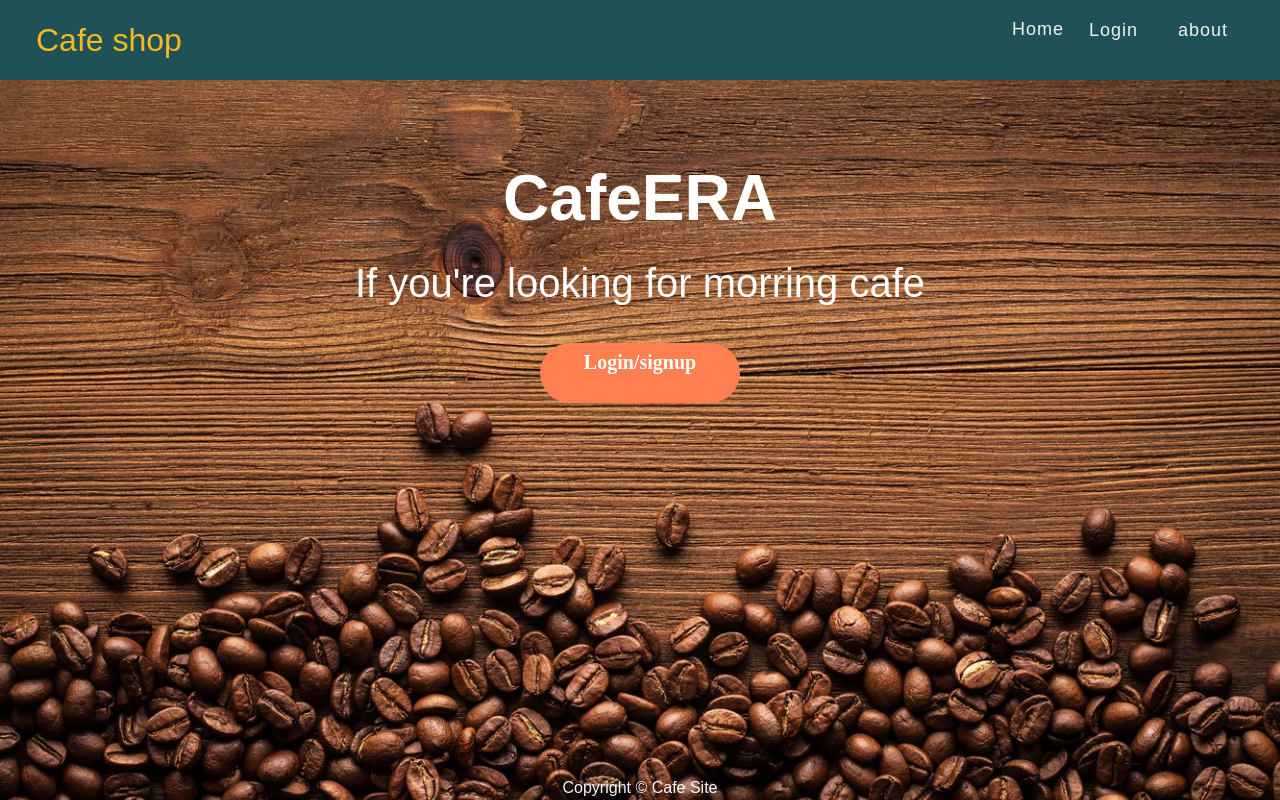
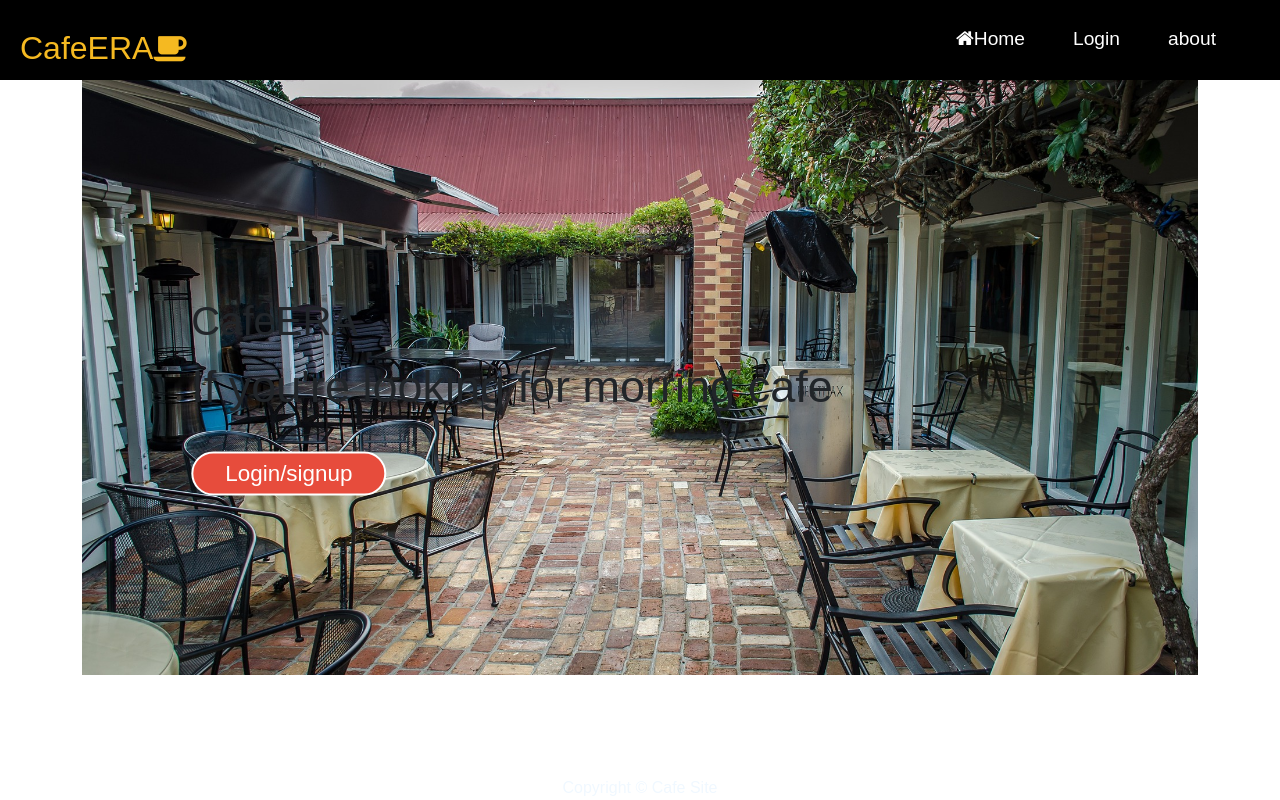
Before and after one commit to SoheelGadad/cafe-site, a React (Create React App) app in the folder frontend/: page / in a window 1280 px wide. Built offline with nearby package versions, Linux system fonts and the light colour scheme.

Commit message:
update on ui

```diff
--- a/frontend/public/index.html
+++ b/frontend/public/index.html
@@ -15,6 +15,10 @@
       user's mobile device or desktop. See https://developers.google.com/web/fundamentals/web-app-manifest/
     -->
     <link rel="manifest" href="%PUBLIC_URL%/manifest.json" />
+    <link
+      rel="stylesheet"
+      href="https://maxcdn.bootstrapcdn.com/font-awesome/4.4.0/css/font-awesome.min.css"
+    />
     <!--
       Notice the use of %PUBLIC_URL% in the tags above.
       It will be replaced with the URL of the `public` folder during the build.
--- a/frontend/src/App.js
+++ b/frontend/src/App.js
@@ -36,9 +36,7 @@ const App = () => {
     <>
       <UserContext.Provider>
         <Navbar setSearch={(s) => setSearch(s)} />
-
         <Routing />
-
         <Footer />
       </UserContext.Provider>
     </>
--- a/frontend/src/Pages/Home/Home.css
+++ b/frontend/src/Pages/Home/Home.css
@@ -1,26 +1,65 @@
-body {
-  background-color: rgb(247, 114, 13);
+.mainphoto {
+  background: url(../../images/1.jpg) no-repeat;
+  background-size: cover;
+  height: calc(85vh - 85px);
 }
-img {
-  transform: translateY(-10%);
+.title {
+  font-size: 45px;
+  color: var(--text-color);
+  position: absolute;
+  top: 50%;
+  left: 40%;
+  transform: translate(-50%, -50%);
+  transition: color 0.3s ease-in-out, box-shadow 0.3s ease-in-out;
 }
-.home-text {
-  width: 100%;
-  text-align: center;
+
+.home-text span {
+  color: white;
+  font-weight: 500;
+  text-transform: uppercase;
 }
+
+.home-text h1 {
+  color: white;
+  font-size: 4rem;
+  font-weight: 700;
+  margin-bottom: 1rem;
+}
+
+.looking-for-cafe {
+  color: white;
+  font-size: 2.5rem;
+  padding-bottom: 1.8%;
+  padding-right: 3%;
+  padding-left: 3%;
+}
+
 .book-table-btn {
-  background-color: coral;
-  border-radius: 30px;
-  font-size: 20px;
-  font-family: "Times New Roman", Times, serif;
-  font-weight: 800;
   color: white;
-  width: 200px;
-  height: 60px;
-  border: none;
+  font-size: 1.2rem;
+  padding: 2% 8%;
+  border-radius: 25px;
+  background-color: #e74c3c;
+  border: 2px white solid;
+  font-family: ABeeZee, sans-serif;
 }
 .book-table-btn:hover {
-  background-color: greenyellow;
-  color: black;
-  transition: 0.8s;
+  color: #e74c3c;
+  background-color: white !important;
+  border: 2px solid black !important;
 }
+
+.big-img {
+  width: 100%;
+  border-radius: 25px;
+  border-bottom-left-radius: 20px;
+}
+@media (min-width: 768px) {
+  .book-table-btn {
+    font-size: 1.4rem;
+    padding: 0.5% 5%;
+  }
+}
+.big-img-container {
+  padding: 10% 0;
+}
--- a/frontend/src/Pages/Home/home.js
+++ b/frontend/src/Pages/Home/home.js
@@ -20,15 +20,10 @@ function Home() {
   return (
     <MainScreen>
       <div>
-        <div class="home swiper" id="home">
-          <div class="swiper-wrapper">
-            <div class="swiper-slide container">
-              <div class="home-text">
+        <section class="mainphoto"></section>
+        <div class="title">
           <h1>CafeERA</h1>
-                <p className="looking-for-cafe">
-                  If you're looking for morring cafe
-                </p>
-
+          <p className="subtitle">If you're looking for morring cafe</p>
           {userInfo ? (
             <Button color="none" className="book-table-btn" href="/Book">
               Book a Table
@@ -40,10 +35,6 @@ function Home() {
           )}
         </div>
       </div>
-          </div>
-        </div>
-        <div class="swiper"></div>
-      </div>
     </MainScreen>
   );
 }
--- a/frontend/src/components/navbar.js
+++ b/frontend/src/components/navbar.js
@@ -1,6 +1,6 @@
 import React, { useEffect } from "react";
-import { NavbarBrand, NavLink } from "reactstrap";
-import { Nav, Navbar, NavDropdown } from "react-bootstrap";
+import { NavLink } from "react-router-dom";
+import { NavDropdown } from "react-bootstrap";
 import { useDispatch, useSelector } from "react-redux";
 import "./navbarStyle.css";
 
@@ -17,21 +17,38 @@ const Headers = (setSearch) => {
 
   useEffect(() => {}, [userInfo]);
 
+  const [click, setClick] = React.useState(false);
+
+  const handleClick = () => setClick(!click);
+  const Close = () => setClick(false);
+
   const Rendermenu = () => {
     return (
-      <ul className="nav-menu">
-        <li className="nav-links">
-          <NavLink href="/" activeClassName="active" className="nav-links">
+      <ul className={click ? "nav-menu active" : "nav-menu"}>
+        <li className="nav-item">
+          <NavLink
+            href="/"
+            activeClassName="active"
+            className="nav-links"
+            onClick={click ? handleClick : null}
+          >
+            <i className="fa fa-home"></i>
             Home
           </NavLink>
         </li>
 
         {userInfo ? (
           <>
-            <li>
-              <a href="/Book">Book A Table</a>
+            <li className="nav-item">
+              <NavLink
+                href="/Book"
+                activeClassName="active"
+                className="nav-links"
+                onClick={click ? handleClick : null}
+              >
+                Book A Table
+              </NavLink>
             </li>
-
             <NavDropdown
               title={`${userInfo.name}`}
               id="collasible-nav-dropdown"
@@ -49,32 +66,58 @@ const Headers = (setSearch) => {
               </NavDropdown.Item>
 
               <NavDropdown.Divider />
-              <li>
-                <a onClick={logoutHandler}>Logout</a>
+              <li className="nav-item">
+                <NavLink
+                  activeClassName="active"
+                  className="nav-links"
+                  onClick={logoutHandler}
+                >
+                  Logout
+                </NavLink>
               </li>
             </NavDropdown>
           </>
         ) : (
-          <li>
-            <a href="/Login">Login</a>
+          <li className="nav-item">
+            <NavLink
+              href="/Login"
+              activeClassName="active"
+              className="nav-links"
+              onClick={click ? handleClick : null}
+            >
+              Login
+            </NavLink>
           </li>
         )}
-        <li>
-          <a href="#">about</a>
+        <li className="nav-item">
+          <NavLink
+            href="#"
+            activeClassName="active"
+            className="nav-links"
+            onClick={click ? handleClick : null}
+          >
+            about
+          </NavLink>
         </li>
       </ul>
     );
   };
   return (
-    <div className="nav">
+    <>
+      <div className={click ? "main-container" : ""} onClick={() => Close()} />
+      <nav className="navbar" onClick={(e) => e.stopPropagation()}>
         <div className="nav-container">
           <NavLink href="/" className="nav-logo">
-          Cafe shop
+            CafeERA
+            <i className="fa fa-coffee"></i>
           </NavLink>
-
           <Rendermenu />
+          <div className="nav-icon" onClick={handleClick}>
+            <i className={click ? "fa fa-times" : "fa fa-bars"}></i>
           </div>
         </div>
+      </nav>
+    </>
   );
 };
 
--- a/frontend/src/components/navbarStyle.css
+++ b/frontend/src/components/navbarStyle.css
@@ -1,40 +1,5 @@
-/*.nav-brand {
-  cursor: pointer;
-  font-size: 2rem;
-  color: white;
-
-  font-family: "Times New Roman", Times, serif;
-}
-.nav-brand:hover {
-  color: white;
-}
-
-.me-auto .link {
-  margin: 10px;
-
-  width: 100%;
-  text-align: center;
-  color: rgb(244, 240, 240);
-  border-radius: 6px;
-}
-
-.me-auto .link:hover {
-  background-color: white;
-  color: black;
-}
-.nav {
-  display: flex;
-  height: 80px;
-  width: 100%;
-  align-items: center;
-  justify-content: space-between;
-  padding: 0 50px 0 100px;
-  flex-wrap: wrap;
-  background-color: #111;
-}*/
-/* nav bar */
-.nav {
-  background-color: #1f5156;
+.navbar {
+  background-color: #000000;
   height: 80px;
   display: flex;
   justify-content: center;
@@ -53,6 +18,16 @@
   height: 80px;
   max-width: 1500px;
 }
+
+.main-container {
+  position: absolute;
+  top: 0;
+  bottom: 0;
+  left: 0;
+  right: 0;
+  background-color: rgba(0, 0, 0, 0.3);
+}
+
 .nav-logo {
   color: #f5b921;
   align-items: center;
@@ -62,6 +37,7 @@
   font-size: 2rem;
   flex-grow: 1;
 }
+
 .nav-menu {
   display: flex;
   list-style: none;
@@ -76,49 +52,28 @@
   height: 100%;
   border-bottom: 3px solid transparent;
 }
+.nav-links:hover {
+  color: #f5b921;
+}
+.fa-code {
+  margin-left: 1rem;
+}
+.nav-item {
+  line-height: 40px;
+  margin-right: 1rem;
+}
+
 .nav-item:after {
   content: "";
   display: block;
   height: 3px;
   width: 0;
   background: transparent;
-  transition: width 0.7s ease, background-color 0.5s ease;
+  transition: 0.6s cubic-bezier(0.68, -0.55, 0.265, 1.55);
 }
 
 .nav-item:hover:after {
-  width: 100%;
-  background: #ffdd40;
-}
-.menu .logo-toggle {
-  display: flex;
-}
-.nav ul {
-  display: flex;
-  flex-wrap: wrap;
-  list-style: none;
-}
-.nav ul li {
-  margin: 0 5px;
-}
-.nav.menu {
-  color: #f2f2f2;
-}
-.nav ul li a {
-  color: #f2f2f2;
-  text-decoration: none;
-  font-size: 18px;
-  font-weight: 500;
-  padding: 8px 15px;
-  border-radius: 5px;
-  letter-spacing: 1px;
-  transition: all 0.3s ease;
-}
-/*.nav ul li a.active,
-.nav ul li a:hover {
-  color: #111;
-  background: #fff;
-}*/
-.nav-item:hover:after {
+  color: #ffff;
   width: 100%;
   background: #ffdd40;
 }
@@ -128,6 +83,49 @@
   border: 1px solid #ffdd40;
 }
 
-.nav .nav-links {
-  padding: 0 0 0;
+.nav-icon {
+  display: none;
 }
+
+@media screen and (max-width: 960px) {
+  .nav-menu {
+    display: flex;
+    flex-direction: column;
+    width: 100%;
+    border-top: 1px solid #fff;
+    position: absolute;
+    top: 80px;
+    left: -110%;
+    opacity: 1;
+    transition: all 0.5s ease;
+  }
+
+  .nav-menu.active {
+    background: #1f5156;
+    left: 0px;
+    opacity: 1;
+    transition: all 0.5s ease;
+    z-index: 1;
+    transition: width 0.7s ease, background-color 0.5s ease;
+  }
+  .nav-item .active {
+    color: #ffdd40;
+    border: none;
+  }
+  .nav-links {
+    padding: 1.5rem;
+    width: 100%;
+    display: table;
+  }
+
+  .nav-icon {
+    display: block;
+    position: absolute;
+    top: 0;
+    right: 0;
+    transform: translate(-100%, 60%);
+    font-size: 1.8rem;
+    cursor: pointer;
+    color: #ffdd40;
+  }
+}
--- a/frontend/src/style/index.css
+++ b/frontend/src/style/index.css
@@ -1,10 +1,5 @@
 body {
-  margin: 0;
-  padding: 0;
-  box-sizing: border-box;
   font-family: ABeeZee, sans-serif;
-  background-image: url("../images/BGHome.jpg");
-  background-size: cover;
 }
 
 @media (min-width: 768px) {
@@ -24,42 +19,6 @@ body {
   padding-bottom: 1.8%;
   padding-right: 3%;
   padding-left: 3%;
-}
-
-.book-table-btn {
-  color: white;
-  font-size: 1.2rem;
-  padding: 2% 8%;
-  border-radius: 25px;
-  background-color: #e74c3c;
-  border: 2px white solid;
-  font-family: ABeeZee, sans-serif;
-}
-.book-table-btn:hover {
-  color: #e74c3c;
-  background-color: white !important;
-  border: 2px solid black !important;
-}
-
-@media (min-width: 768px) {
-  .book-table-btn {
-    font-size: 1.4rem;
-    padding: 0.5% 5%;
-  }
-}
-.big-img-container {
-  padding: 10% 0;
-}
-
-@media (min-width: 768px) {
-  .big-img-container {
-    padding: 4% 0;
-  }
-}
-.big-img {
-  width: 96%;
-  border-radius: 25px;
-  border-bottom-left-radius: 25px;
 }
 
 .selected-table {
```
Lines whose indentation alone changed are shown as unchanged.
